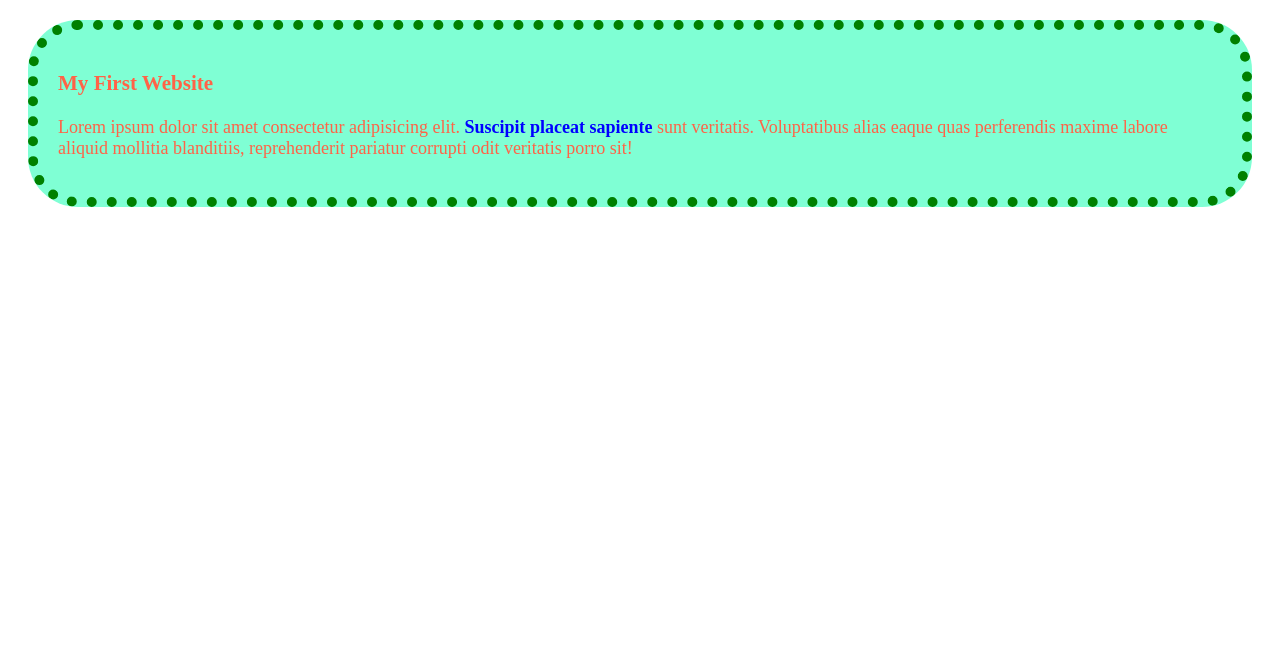
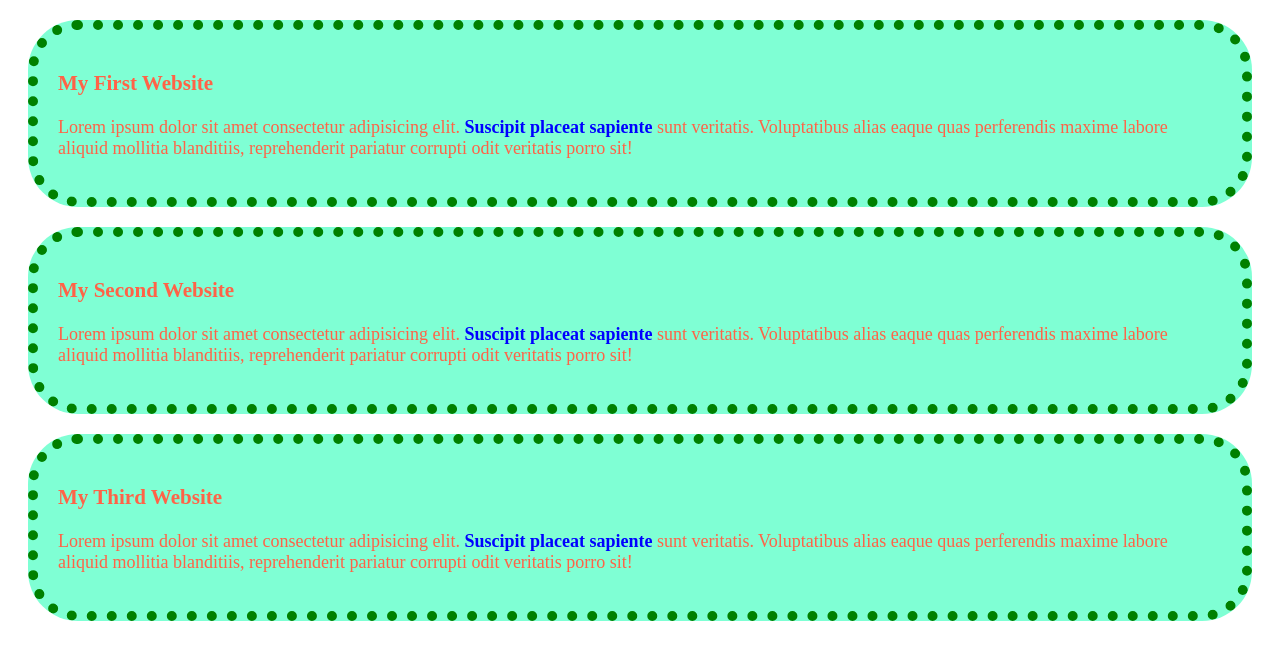
Before and after one commit to rimonali123/My-Sample-Website, a plain HTML site: page index.html in a window 1280 px wide. Drawn offline with Linux system fonts and the light colour scheme.

Commit message:
added website

```diff
--- a/index.html
+++ b/index.html
@@ -11,5 +11,13 @@
         <h3>My First Website</h3>
     <p>Lorem ipsum dolor sit amet consectetur adipisicing elit. <span id="a">Suscipit placeat sapiente</span> sunt veritatis. Voluptatibus alias eaque quas perferendis maxime labore aliquid mollitia blanditiis, reprehenderit pariatur corrupti odit veritatis porro sit!</p>
     </div>
+    <div>
+        <h3>My Second Website</h3>
+    <p>Lorem ipsum dolor sit amet consectetur adipisicing elit. <span id="a">Suscipit placeat sapiente</span> sunt veritatis. Voluptatibus alias eaque quas perferendis maxime labore aliquid mollitia blanditiis, reprehenderit pariatur corrupti odit veritatis porro sit!</p>
+    </div>
+    <div>
+        <h3>My Third Website</h3>
+    <p>Lorem ipsum dolor sit amet consectetur adipisicing elit. <span id="a">Suscipit placeat sapiente</span> sunt veritatis. Voluptatibus alias eaque quas perferendis maxime labore aliquid mollitia blanditiis, reprehenderit pariatur corrupti odit veritatis porro sit!</p>
+    </div>
 </body>
 </html>
```
